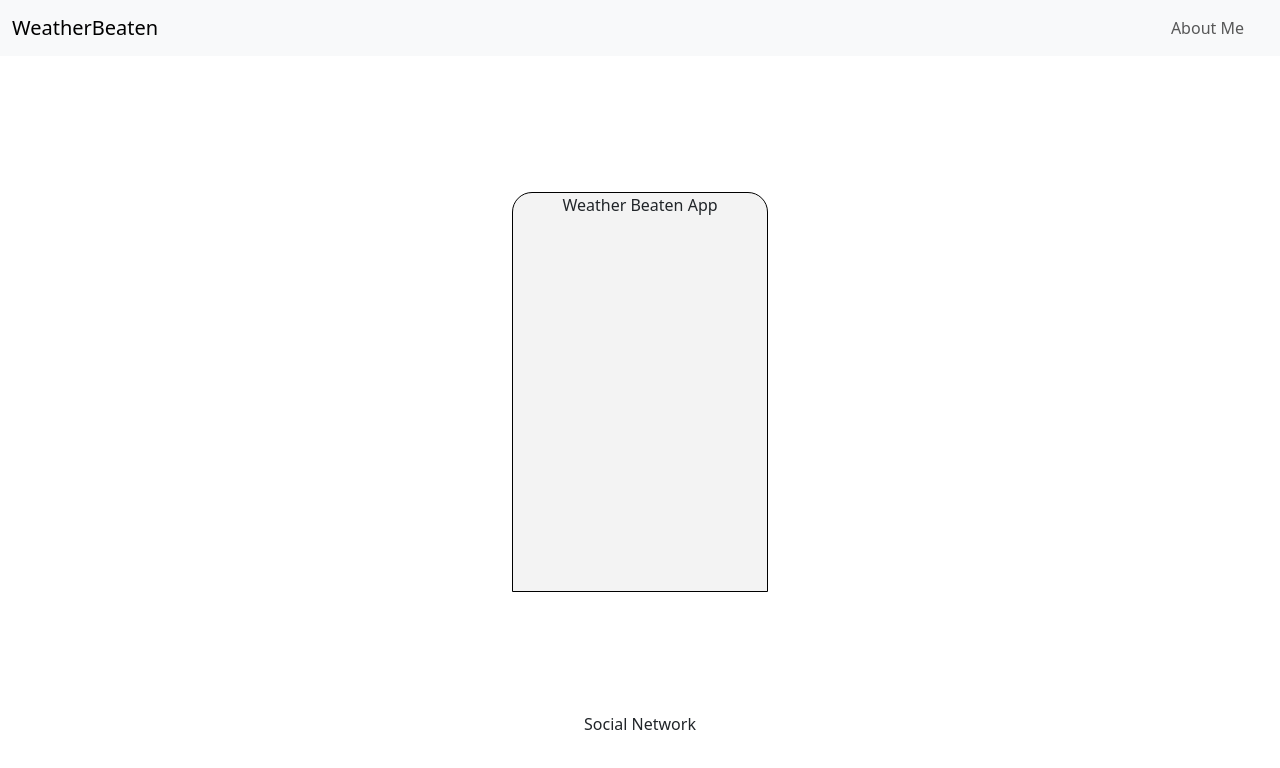
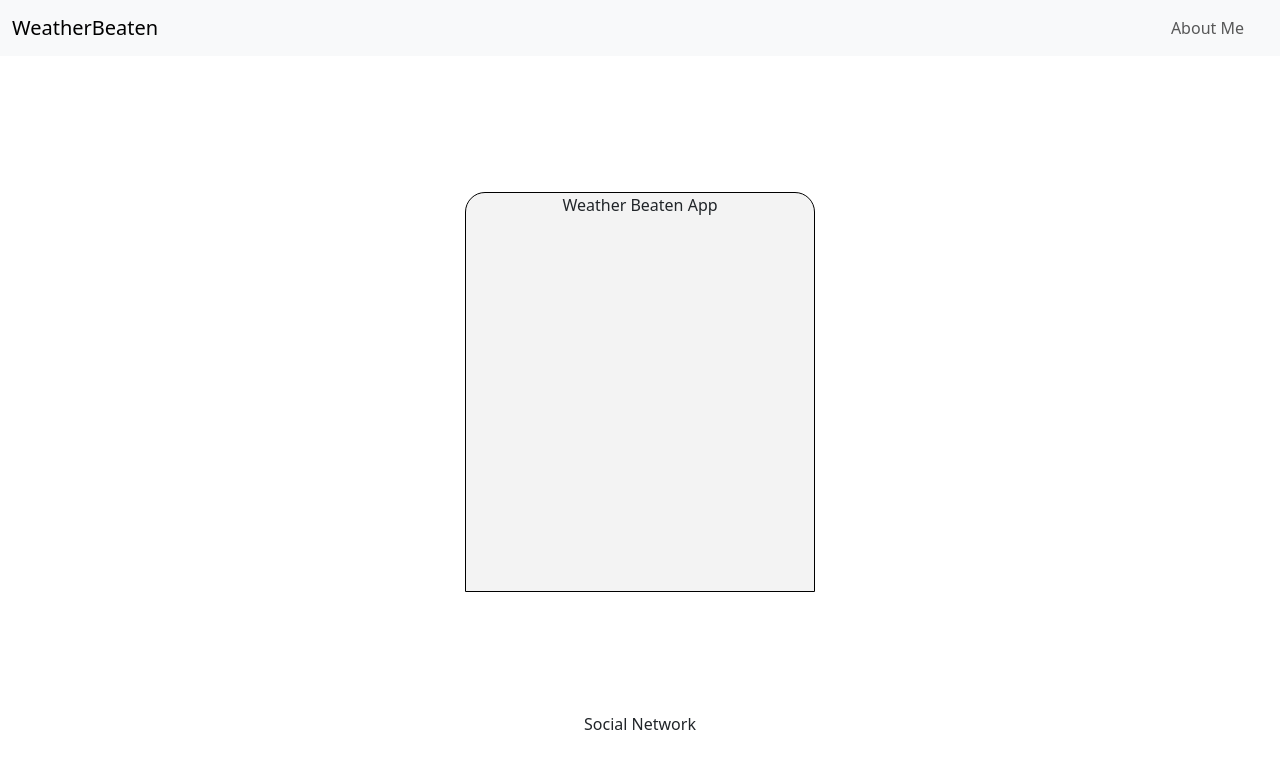
Before and after one commit to panzek/weather-beaten, a React (Create React App) app: page / in a window 1280 px wide. Shown: the top 768 px of the page. Built offline with nearby package versions, Linux system fonts and the light colour scheme.

Commit message:
Set the size of the weather box

```diff
--- a/src/App.css
+++ b/src/App.css
@@ -9,22 +9,35 @@
 
 .display {
   display: flex;
-  flex-direction: column;
-  align-items: center;
-  justify-content: center;
   width: 100vw;
   height: 80vh;
+  justify-content: center;
+  align-items: center;
+  /* flex-direction: column; */
+  margin: 0 auto;
 }
 
-.App-header {
+/* .App-header {
   background-color: #f3f3f3;
   display: flex;
   flex-direction: column;
   align-items: center;
-  width: 20vw;
-  height: 50vh;
+  min-width: 50vw;
+  min-width: 80vw;
+  min-height: 50vh;
   border: 1px solid #000;
-  border-radius: 20px 20px 0  0;
+  border-radius: 20px 20px 0 0;
+} */
+
+.App-header {
+    background-color: #f3f3f3;
+    border: 1px solid #000;
+    border-radius: 20px 20px 0 0;
+    display: flex;
+    flex-direction: column;
+    flex-basis: 350px;
+    align-items: center;
+    min-height: 50vh;
 }
 
 .socials {
--- a/src/App.js
+++ b/src/App.js
@@ -7,12 +7,10 @@ const App = () => {
   return (
     <div>
     <Navigation />
-      <div classNmae="row ">
+      <div >
         <div className="col display">
           <header className="App-header">
-          <p>
             <Weather />
-          </p>
           </header>
         </div>
         <div className="col socials">
```
